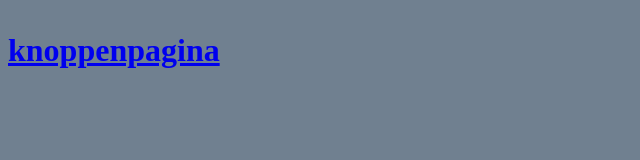
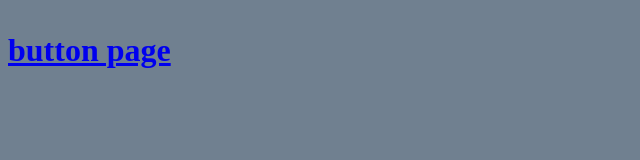
Before and after one commit to mathijs7777/mathijs7777.github.io, a plain HTML site: page index.html in a window 1280 px wide. Shown: the whole page, without its empty margins (0-640 px from the left). Drawn offline with Linux system fonts and the light colour scheme.

Commit message:
Update index.html

```diff
--- a/index.html
+++ b/index.html
@@ -7,7 +7,7 @@
 
 <h1><a href= just a heading</h1>
     <p>
-        <a href="knoppen.html">knoppenpagina</a>
+        <a href="knoppen.html">button page</a>
     </p>
 
 </body>
```
